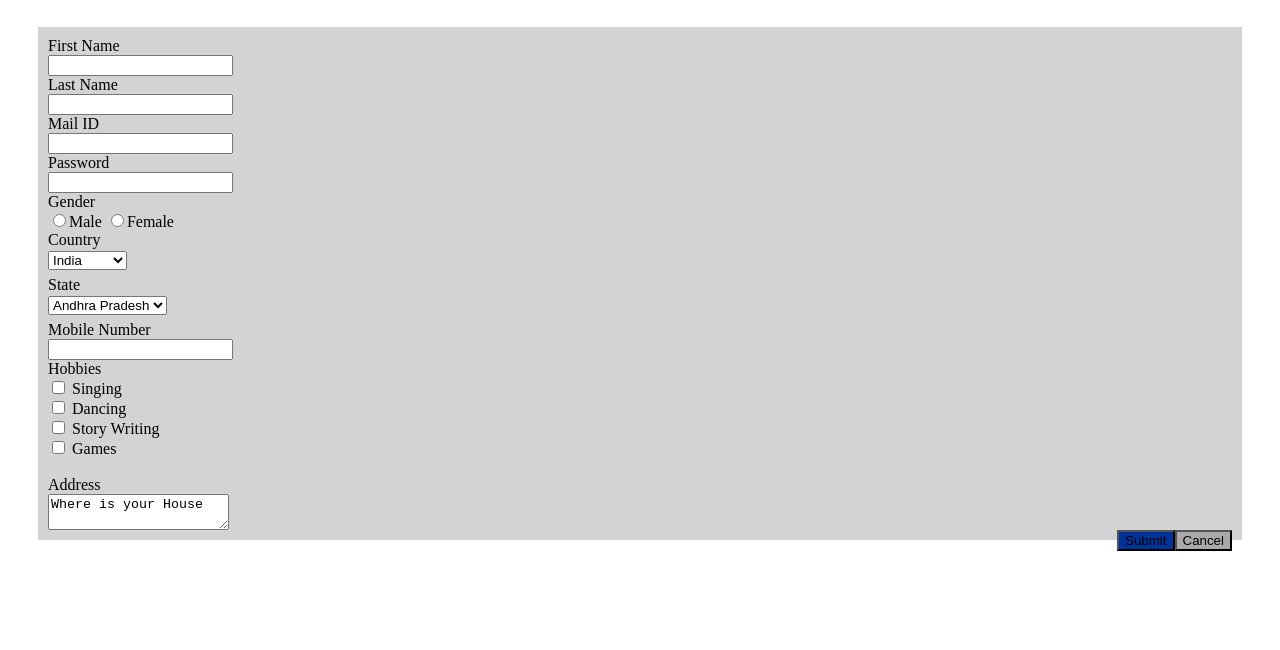
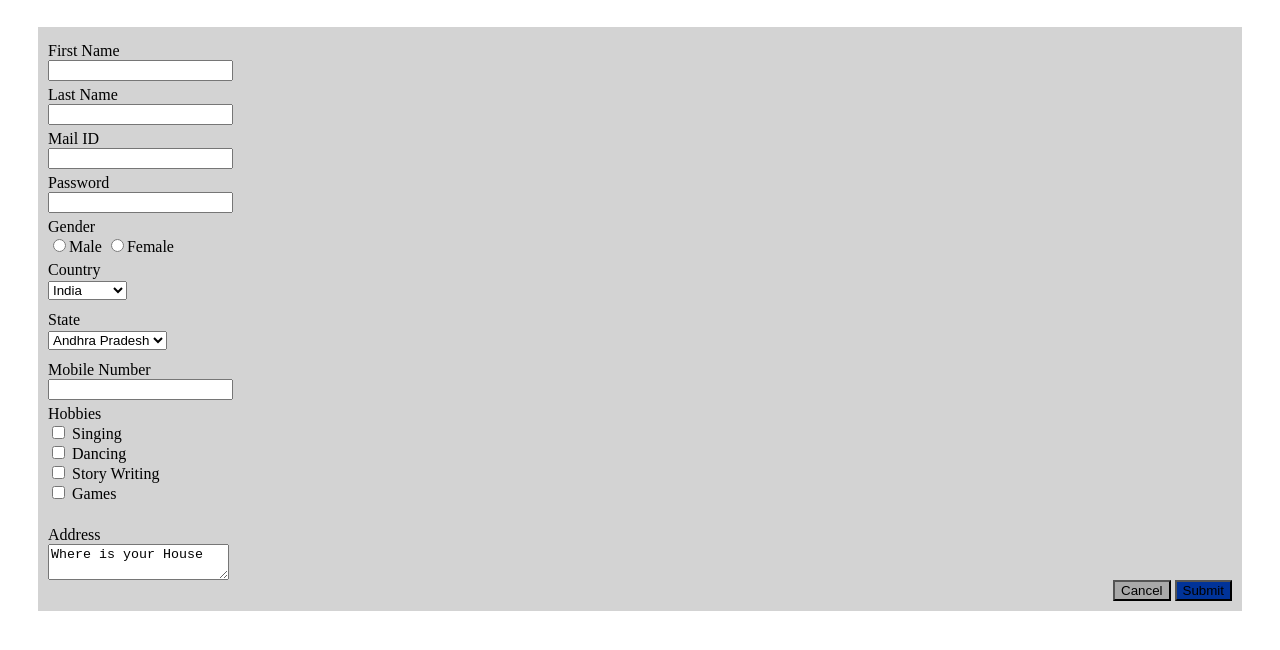
Before and after one commit to Neha-dk/Registration-form, a plain HTML site: page Registration.html in a window 1280 px wide. Shown: the part 48-698 px from the top of the page. Drawn offline with Linux system fonts and the light colour scheme.

Commit message:
Updated fields div tag

```diff
--- a/Registration.html
+++ b/Registration.html
@@ -5,6 +5,7 @@
     <link rel="stylesheet" type="text/css" href="theme.css">
 </head>
 <!-- This is version2 -->
+
 <body>
     <div class="Head">
         <h1> Employee Registration</h1>
@@ -13,20 +14,20 @@
     <form>
         <div class="FormClass">
 
-            <label>First Name</label><br>
+            <div class="Fields"><label>First Name</label><br></div>
             <input type="text" name="FN"><br>
-            <label>Last Name</label><br>
+            <div class="Fields"><label>Last Name</label><br></div>
             <input type="text" name="LN"><br>
-            <label>Mail ID</label><br>
+            <div class="Fields"><label>Mail ID</label><br></div>
             <input type="text" name="email"><br>
-            <label>Password</label><br>
+            <div class="Fields"><label>Password</label><br></div>
             <input type="password" name="pswd"><br>
             <div class="GenderClass">
-                <label>Gender</label><br>
+                <div class="Fields"><label>Gender</label><br></div>
                 <input type="radio" name="gender" value="male">Male
                 <input type="radio" name="gender" value="female">Female<br>
             </div>
-            <label>Country</label><br>
+            <div class="Fields"><label>Country</label><br></div>
             <select class="Country">
                 <option value="India">India</option>
                 <option value="Sri Lanka">Sri Lanka</option>
@@ -34,7 +35,7 @@
                 <option value="Japan">Japan</option>
 
             </select><br>
-            <label>State</label><br>
+            <div class="Fields"><label>State</label><br></div>
             <select class="State">
                 <option value="Andhra Pradesh">Andhra Pradesh</option>
                 <option value="Mumbai">Mumbai</option>
@@ -42,19 +43,21 @@
                 <option value="Delhi">Delhi</option>
 
             </select><br>
-            <label>Mobile Number</label><br>
+            <div class="Fields"><label>Mobile Number</label><br></div>
             <input type="text" name="mobile"><br>
             <div class="HobbiesClass">
-                <label>Hobbies</label><br>
+                <div class="Fields"><label>Hobbies</label><br></div>
                 <input id="1" type="checkbox" name="Hobbies" value="Singing"> Singing<br>
                 <input type="checkbox" name="Hobbies" value="Dancing"> Dancing<br>
                 <input type="checkbox" name="Hobbies" value="Story Writing"> Story Writing<br>
                 <input type="checkbox" name="Hobbies" value="Games"> Games<br><br>
             </div>
-            <label>Address</label><br>
+            <div class="Fields"><label>Address</label><br></div>
             <textarea name="Address">Where is your House</textarea><br>
-            <button class="Cancel">Cancel</button>
-            <button class="Submit">Submit</button>
+            <div class="SubmissionClass" align= "right">
+                <button class="Cancel">Cancel</button>
+                <button class="Submit">Submit</button>
+            </div>
 
         </div>
 
--- a/theme.css
+++ b/theme.css
@@ -8,10 +8,10 @@ body .FormClass
     margin : 30px 30px 0px;
     padding: 10px;
 }
-.FormClass .field
+.FormClass .fields
 {
-    margin-top: 2PX;
-    margin-bottom: 6px;
+    margin-top: 5PX;
+
 }
 .FormClass select
 {
@@ -27,7 +27,7 @@ body .FormClass
 {
     background-color : #a9a9a9 ;
 }
-button
+.SubmissionClass
 {
-    float: right;
+    align-content: right ;
 }
```
